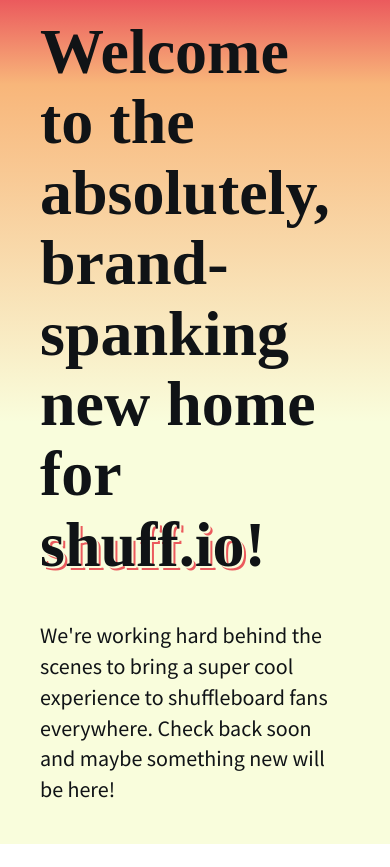
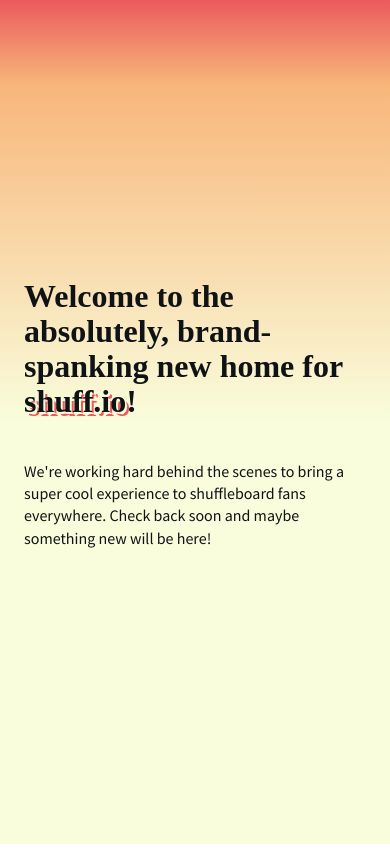
Before and after one commit to shuffio/shuff.io, a Next.js app: page / in a window 390 px wide. After the commit the page ends 844 px from the top, so only its background shows below. Built offline with nearby package versions, Linux system fonts and the light colour scheme; a web font is replaced by a local one.

Commit message:
make homepage responsive real quick

```diff
--- a/pages/index.tsx
+++ b/pages/index.tsx
@@ -18,12 +18,12 @@
       </Head>
 
       <Layout
-        height="100vh"
+        minHeight="100vh"
         background={`linear-gradient(${brand.secondary} 0%, ${brand.primary} 10%, ${brand.light} 50%)`}
         horizontalPosition="left"
         verticalPosition="center"
       >
-        <Container maxWidth={layout.maxWidth} padding={rem[40]}>
+        <Container maxWidth={layout.maxWidth} padding={rem[24]}>
           <Headline margin={`0 0 ${rem[40]}`}>
             Welcome to the absolutely, brand-spanking new home for{" "}
             <strong
@@ -36,7 +36,7 @@
             </strong>
             !
           </Headline>
-          <Body fontSize="22px" maxWidth="820px">
+          <Body maxWidth="820px">
             We&apos;re working hard behind the scenes to bring a super cool
             experience to shuffleboard fans everywhere. Check back soon and
             maybe something new will be here!
--- a/ui/primitives/layout/Layout/Layout.tsx
+++ b/ui/primitives/layout/Layout/Layout.tsx
@@ -7,6 +7,7 @@
   backgroundColor?: WithBreakpoints<CSSProperties["backgroundColor"]>;
   background?: WithBreakpoints<CSSProperties["background"]>;
   height?: WithBreakpoints<CSSProperties["height"]>;
+  minHeight?: WithBreakpoints<CSSProperties["minHeight"]>;
   padding?: WithBreakpoints<CSSProperties["padding"]>;
   horizontalPosition?: "left" | "center" | "right";
   verticalPosition?: "top" | "center" | "bottom";
@@ -45,6 +46,8 @@
   flex-direction: column;
   ${({ styledHeight }) =>
     styledHeight && toBreakpointStyles(styledHeight, "height")};
+  ${({ minHeight }) =>
+    minHeight && toBreakpointStyles(minHeight, "min-height")};
   ${({ padding }) => padding && toBreakpointStyles(padding, "padding")};
   ${({ backgroundColor }) =>
     backgroundColor && toBreakpointStyles(backgroundColor, "background-color")};
--- a/ui/primitives/typography/Body/Body.tsx
+++ b/ui/primitives/typography/Body/Body.tsx
@@ -5,13 +5,13 @@
 export type Props = CommonProps;
 
 const defaults = {
-  fonSize: `16px`,
+  fontSize: { xs: `16px`, lg: `18px` },
   fontFamily: families.sans,
 };
 
 const Body: React.FC<Props> = ({
   children,
-  fontSize = `16px`,
+  fontSize = defaults.fontSize,
   fontFamily = families.sans,
   ...props
 }) => (
--- a/ui/primitives/typography/Headline/Headline.tsx
+++ b/ui/primitives/typography/Headline/Headline.tsx
@@ -5,7 +5,7 @@
 export type Props = CommonProps;
 
 const defaults = {
-  fontSize: `64px`,
+  fontSize: { xs: `32px`, md: `48px`, lg: `64px` },
   fontFamily: families.serif,
 };
 
```
